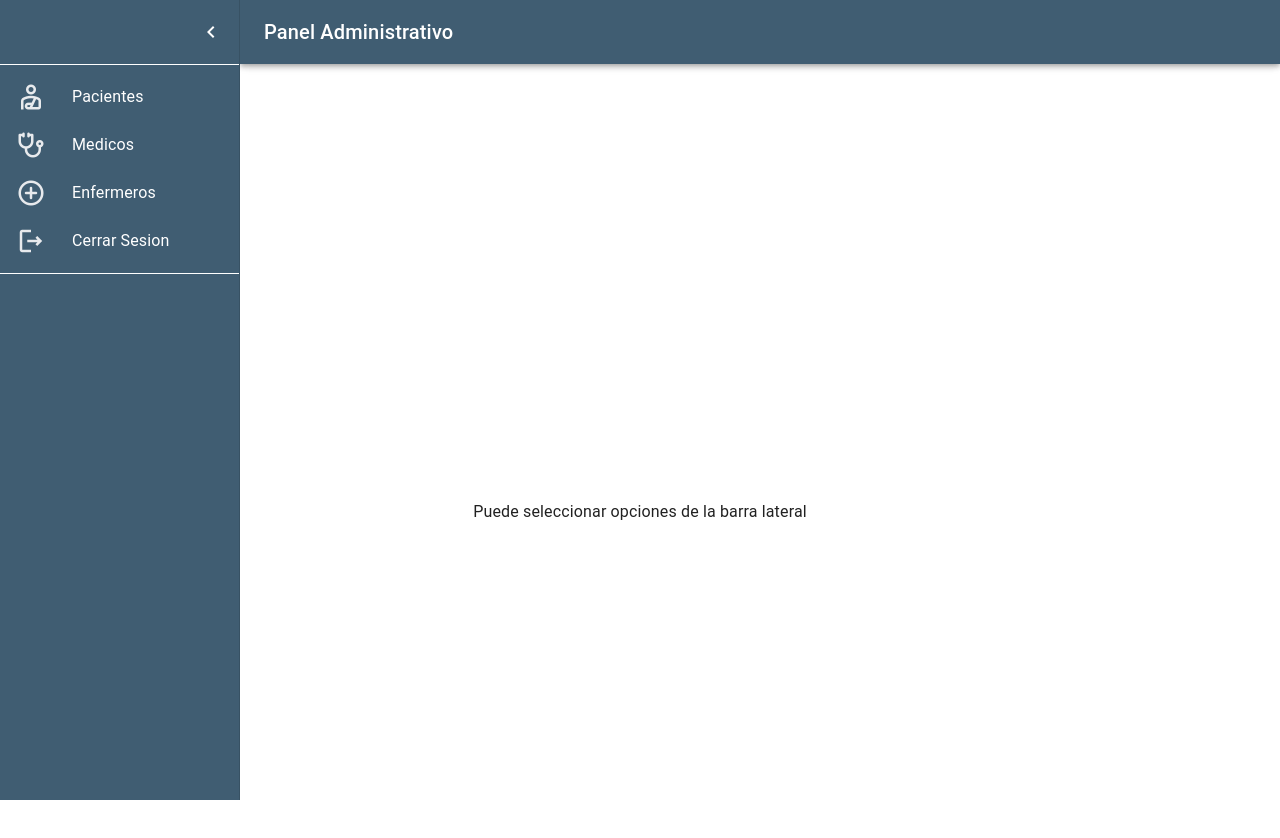
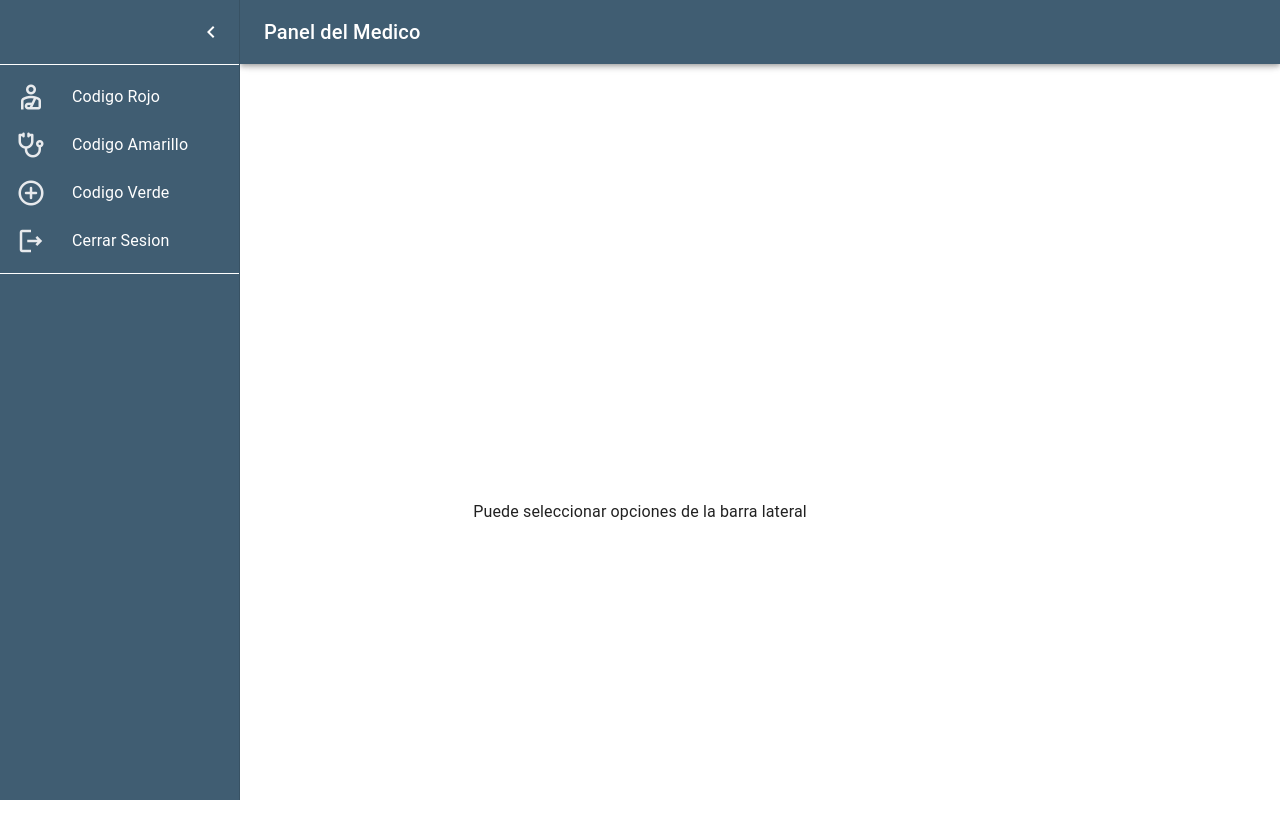
Before and after one commit to Gonzalo2504/front_hospital, a React (Vite) app: page /medicos in a window 1280 px wide. Both pictures are taken after a click on the button "open drawer". Shown: the top 838 px of the page. Built offline with nearby package versions, Linux system fonts and the light colour scheme.

Commit message:
delete 3 files and update 3 files

```diff
--- a/src/components/enfermeroNav.jsx
+++ b/src/components/navs/enfermeroNav.jsx
@@ -20,50 +20,27 @@ import ListItemText from '@mui/material/ListItemText';
 const drawerWidth = 240;
 
 const Main = styled('main', { shouldForwardProp: (prop) => prop !== 'open' })(
-  ({ theme }) => ({
+  ({ theme, open }) => ({
     flexGrow: 1,
     padding: theme.spacing(3),
     transition: theme.transitions.create('margin', {
       easing: theme.transitions.easing.sharp,
       duration: theme.transitions.duration.leavingScreen,
     }),
-    marginLeft: `-${drawerWidth}px`,
-    variants: [
-      {
-        props: ({ open }) => open,
-        style: {
-          transition: theme.transitions.create('margin', {
-            easing: theme.transitions.easing.easeOut,
-            duration: theme.transitions.duration.enteringScreen,
-          }),
-          marginLeft: 0,
-        },
-      },
-    ],
+    marginLeft: open ? 0 : `-${drawerWidth}px`,
   }),
 );
 
 const AppBar = styled(MuiAppBar, {
   shouldForwardProp: (prop) => prop !== 'open',
-})(({ theme }) => ({
+})(({ theme, open }) => ({
   transition: theme.transitions.create(['margin', 'width'], {
     easing: theme.transitions.easing.sharp,
     duration: theme.transitions.duration.leavingScreen,
   }),
+  width: open ? `calc(100% - ${drawerWidth}px)` : '100%',
+  marginLeft: open ? `${drawerWidth}px` : 0,
   backgroundColor: '#405D72',
-  variants: [
-    {
-      props: ({ open }) => open,
-      style: {
-        width: `calc(100% - ${drawerWidth}px)`,
-        marginLeft: `${drawerWidth}px`,
-        transition: theme.transitions.create(['margin', 'width'], {
-          easing: theme.transitions.easing.easeOut,
-          duration: theme.transitions.duration.enteringScreen,
-        }),
-      },
-    },
-  ],
 }));
 
 const DrawerHeader = styled('div')(({ theme }) => ({
@@ -74,17 +51,10 @@ const DrawerHeader = styled('div')(({ theme }) => ({
   justifyContent: 'flex-end',
 }));
 
-export default function PersistentDrawerLeft() {
+export default function PersistentDrawerLeft({ onMenuSelect, open, toggleSidebar }) {
   const theme = useTheme();
-  const [open, setOpen] = React.useState(false);
 
-  const handleDrawerOpen = () => {
-    setOpen(true);
-  };
-
-  const handleDrawerClose = () => {
-    setOpen(false);
-  };
+  const menuItems = ['En espera', 'Atendidos', 'Cerrar Sesion'];
 
   return (
     <Box sx={{ display: 'flex', color: 'darkgray' }}>
@@ -92,9 +62,9 @@ export default function PersistentDrawerLeft() {
       <AppBar position="fixed" open={open}>
         <Toolbar>
           <IconButton
-            color='inherit'
+            color="inherit"
             aria-label="open drawer"
-            onClick={handleDrawerOpen}
+            onClick={toggleSidebar}
             edge="start"
             sx={[
               {
@@ -106,7 +76,7 @@ export default function PersistentDrawerLeft() {
             <MenuIcon />
           </IconButton>
           <Typography variant="h6" noWrap component="div">
-            Panel Administrativo
+            Panel de Enfermeros
           </Typography>
         </Toolbar>
       </AppBar>
@@ -126,21 +96,18 @@ export default function PersistentDrawerLeft() {
         open={open}
       >
         <DrawerHeader>
-          <IconButton
-            onClick={handleDrawerClose}
-            sx={{ color: 'white' }}
-          >
+          <IconButton onClick={toggleSidebar} sx={{ color: 'white' }}>
             {theme.direction === 'ltr' ? <ChevronLeftIcon /> : <ChevronRightIcon />}
           </IconButton>
         </DrawerHeader>
         <Divider sx={{ borderColor: 'white' }} />
         <List>
-          {['Pacientes', 'Medicos', 'Enfermeros', 'Cerrar Sesion'].map((text, index) => (
+          {menuItems.map((text, index) => (
             <ListItem
               key={text}
               disablePadding
               onClick={() => {
-                console.log(`Se ha presionado ${text}`);
+                onMenuSelect(text);
               }}
             >
               <ListItemButton>
@@ -149,8 +116,6 @@ export default function PersistentDrawerLeft() {
                     <img src="../assets/icono_paciente.png" width={30} height={30} />
                   ) : index === 1 ? (
                     <img src="../assets/doctor.png" width={30} height={30} />
-                  ) : index === 2 ? (
-                    <img src="../assets/needle.png" width={30} height={30} />
                   ) : (
                     <img src="../assets/logout-variant.png" width={30} height={30} />
                   )}
--- a/src/components/medicoNav.jsx
+++ b/src/components/navs/medicoNav.jsx
@@ -106,7 +106,7 @@ export default function PersistentDrawerLeft() {
             <MenuIcon />
           </IconButton>
           <Typography variant="h6" noWrap component="div">
-            Panel Administrativo
+            Panel del Medico
           </Typography>
         </Toolbar>
       </AppBar>
@@ -135,7 +135,7 @@ export default function PersistentDrawerLeft() {
         </DrawerHeader>
         <Divider sx={{ borderColor: 'white' }} />
         <List>
-          {['Pacientes', 'Medicos', 'Enfermeros', 'Cerrar Sesion'].map((text, index) => (
+          {['Codigo Rojo', 'Codigo Amarillo', 'Codigo Verde', 'Cerrar Sesion'].map((text, index) => (
             <ListItem
               key={text}
               disablePadding
--- a/src/pages/adminDashboard.jsx
+++ b/src/pages/adminDashboard.jsx
@@ -1,5 +1,5 @@
 import React, { useState } from 'react';
-import PersistentDrawerLeft from '../components/adminNav';
+import PersistentDrawerLeft from '../components/navs/adminNav';
 import PacienteTable from '../components/tables/pacientesTable';
 import { useNavigate } from 'react-router-dom';
 import MedicoTable from '../components/tables/medicosTable';
--- a/src/pages/enfermeroDashboard.jsx
+++ b/src/pages/enfermeroDashboard.jsx
@@ -1,9 +1,8 @@
 import React, { useState } from 'react';
-import PersistentDrawerLeft from '../components/adminNav';
+import PersistentDrawerLeft from '../components/navs/enfermeroNav';
 import PacienteTable from '../components/tables/pacientesTable';
 import { useNavigate } from 'react-router-dom';
 import MedicoTable from '../components/tables/medicosTable';
-import EnfermeroTable from '../components/tables/enfermerosTable';
 
 function App() {
   const [selectedComponent, setSelectedComponent] = useState(' ');
@@ -20,12 +19,10 @@ function App() {
 
   const renderSelectedComponent = () => {
     switch (selectedComponent) {
-      case 'Pacientes':
+      case 'En espera':
         return <PacienteTable drawerOpen={drawerOpen} />;
-      case 'Medicos':
+      case 'Atendidos':
         return <MedicoTable drawerOpen={drawerOpen} />;
-      case 'Enfermeros':
-        return <EnfermeroTable drawerOpen={drawerOpen} />;
       case 'Cerrar Sesion':
         localStorage.removeItem('token');
         navigate('/');
--- a/src/pages/medicoDashboard.jsx
+++ b/src/pages/medicoDashboard.jsx
@@ -1,5 +1,5 @@
 import React, { useState } from 'react';
-import PersistentDrawerLeft from '../components/adminNav';
+import PersistentDrawerLeft from '../components/navs/medicoNav';
 import PacienteTable from '../components/tables/pacientesTable';
 import { useNavigate } from 'react-router-dom';
 import MedicoTable from '../components/tables/medicosTable';
```
Also changed, not shown: src/components/navs/adminNav.jsx (renamed from src/components/adminNav.jsx).
